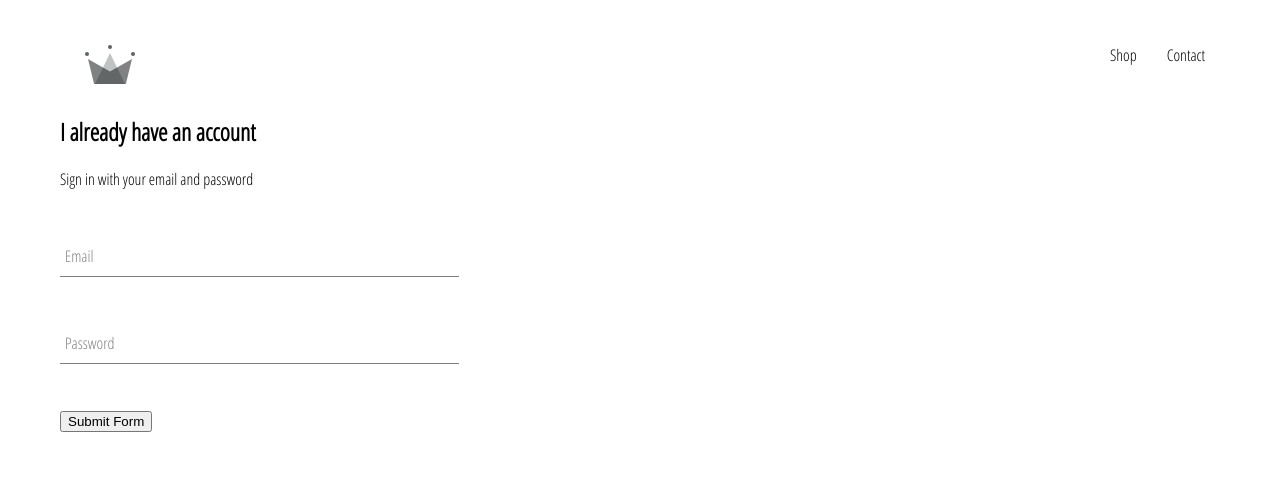
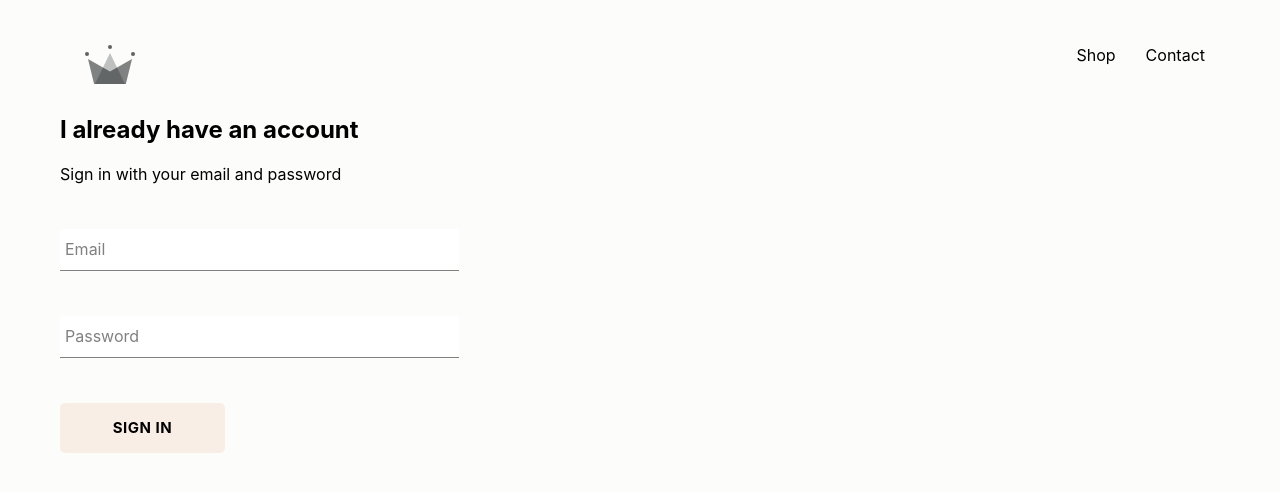
Before and after one commit to henron1/ECommerce-FullStack, a React (Create React App) app in the folder ecommerce/: page /signin in a window 1280 px wide. Shown: the top 492 px of the page. Built offline with nearby package versions, Linux system fonts and the light colour scheme.

Commit message:
added global button and styled it. also changed app.css background to an off white

```diff
--- a/ecommerce/src/App.css
+++ b/ecommerce/src/App.css
@@ -1,6 +1,7 @@
 body {
-	font-family: "Open Sans Condensed";
+	font-family: -apple-system, Roboto, Oxygen, Ubuntu, Cantarell, "Fira Sans", "Droid Sans", "Helvetica Neue", sans-serif;;
 	padding: 20px 60px;
+	background-color:rgb(252,252,251) ;
 }
 
 a {
--- /dev/null
+++ b/ecommerce/src/components/custom-button/custom-button.component.jsx
@@ -0,0 +1,10 @@
+import React from 'react';
+import './custom-button.styles.scss'
+// pull children off props that are passed into button and then destructure other props and spread that into our buton.
+const CustomButton = ({ children, ...otherProps }) => (
+    <button className='custom-button' {...otherProps} type="submit">
+        {children}
+    </button>
+)
+
+export default CustomButton;
--- /dev/null
+++ b/ecommerce/src/components/custom-button/custom-button.styles.scss
@@ -0,0 +1,24 @@
+.custom-button {
+    min-width: 165px;
+    width: auto;
+    height: 50px;
+    letter-spacing: 0.5px;
+    line-height: 50px;
+    padding: 0 35px 0 35px;
+    font-size: 15px;
+    background-color: rgb(249,238,230);
+    color: black;
+    text-transform: uppercase;
+    font-family: -apple-system, Roboto, Oxygen, Ubuntu, Cantarell, "Fira Sans", "Droid Sans", "Helvetica Neue", sans-serif;
+    font-weight: bolder;
+    border: none;
+    cursor: pointer;
+    border-radius: 5px;
+
+    &:hover {
+      background-color:rgb(252,252,250) ;
+      color: black;
+      border: 1px solid lightgrey;
+      border-radius: 5px
+    }
+  }
--- a/ecommerce/src/components/sign-in/sign-in.component.jsx
+++ b/ecommerce/src/components/sign-in/sign-in.component.jsx
@@ -3,6 +3,7 @@
 
 import "./sign-in.styles.scss";
 import FormInput from '../form-input/form-input.component'
+import CustomButton from '../custom-button/custom-button.component'
 
 class SignIn extends React.Component {
 	constructor(props) {
@@ -47,8 +48,8 @@
 						label="Password"
 						required
 					/>
-
-					<input type="submit" value="Submit Form" />
+					<CustomButton type="submit">Sign In</CustomButton>
+					{/* <input type="submit" value="Submit Form" /> */}
 				</form>
 			</div>
 		);
--- a/ecommerce/src/index.css
+++ b/ecommerce/src/index.css
@@ -1,13 +1,10 @@
 body {
 	margin: 0;
-	font-family: -apple-system, BlinkMacSystemFont, "Segoe UI", "Roboto", "Oxygen",
-		"Ubuntu", "Cantarell", "Fira Sans", "Droid Sans", "Helvetica Neue",
-		sans-serif;
+	font-family: -apple-system, Roboto, Oxygen, Ubuntu, Cantarell, "Fira Sans", "Droid Sans", "Helvetica Neue", sans-serif;
 	-webkit-font-smoothing: antialiased;
 	-moz-osx-font-smoothing: grayscale;
 }
 
 code {
-	font-family: source-code-pro, Menlo, Monaco, Consolas, "Courier New",
-		monospace;
+	font-family:-apple-system, Roboto, Oxygen, Ubuntu, Cantarell, "Fira Sans", "Droid Sans", "Helvetica Neue", sans-serif;
 }
```
